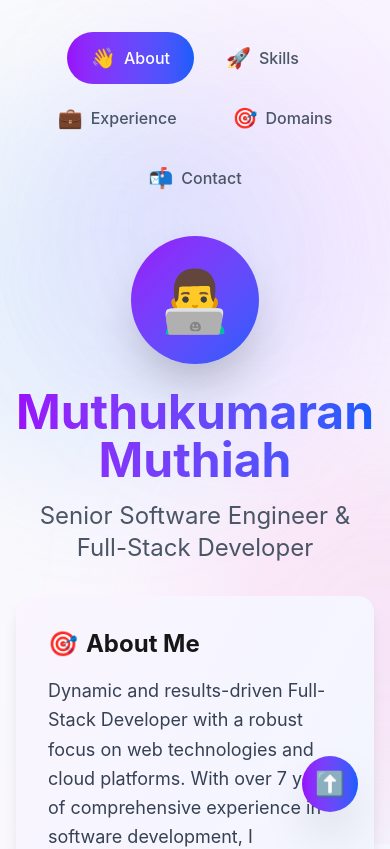
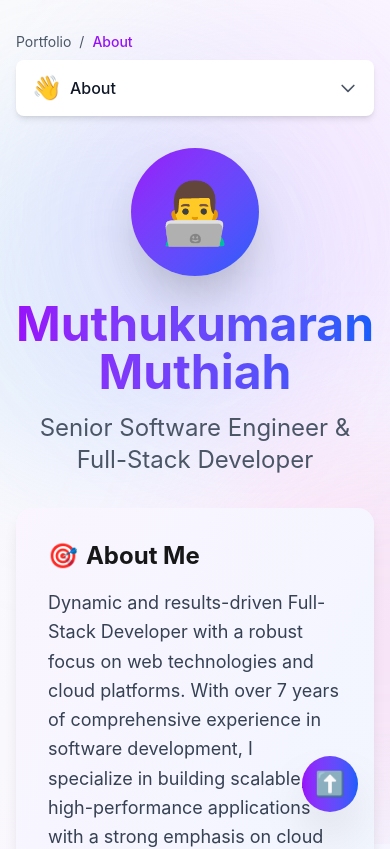
Before and after one commit to muthukumaran-muthiah/muthukumaran-muthiah.github.io, a Next.js app: page / in a window 390 px wide. Shown: the top 849 px of the page. Built offline with nearby package versions, Linux system fonts and the light colour scheme.

Commit message:
Add breadcrumb navigation for mobile devices

```diff
--- a/app/components/TabNavigation.tsx
+++ b/app/components/TabNavigation.tsx
@@ -1,6 +1,7 @@
 'use client';
 
 import { motion } from 'framer-motion';
+import { useState } from 'react';
 
 interface TabNavigationProps {
   activeTab: string;
@@ -9,8 +10,13 @@ interface TabNavigationProps {
 }
 
 export default function TabNavigation({ activeTab, setActiveTab, tabs }: TabNavigationProps) {
+  const [isOpen, setIsOpen] = useState(false);
+  const currentTab = tabs.find((tab) => tab.id === activeTab);
+
   return (
-    <nav className="flex justify-center gap-2 mb-8 flex-wrap">
+    <>
+      {/* Desktop Navigation */}
+      <nav className="hidden md:flex justify-center gap-2 mb-8 flex-wrap">
         {tabs.map((tab) => (
           <motion.button
             key={tab.id}
@@ -27,7 +33,7 @@ export default function TabNavigation({ activeTab, setActiveTab, tabs }: TabNavi
               <motion.div
                 layoutId="activeTab"
                 className="absolute inset-0 bg-gradient-to-r from-purple-600 to-blue-600 rounded-full"
-              transition={{ type: 'spring', bounce: 0.2, duration: 0.6 }}
+                transition={{ type: 'spring' as const, bounce: 0.2, duration: 0.6 }}
               />
             )}
             <span className="relative z-10 flex items-center gap-2">
@@ -37,5 +43,64 @@ export default function TabNavigation({ activeTab, setActiveTab, tabs }: TabNavi
           </motion.button>
         ))}
       </nav>
+
+      {/* Mobile Breadcrumb/Dropdown Navigation */}
+      <div className="md:hidden mb-8">
+        <div className="flex items-center gap-2 text-sm text-gray-600 dark:text-gray-400 mb-2">
+          <span>Portfolio</span>
+          <span>/</span>
+          <span className="text-purple-600 dark:text-purple-400 font-medium">{currentTab?.label}</span>
+        </div>
+
+        <motion.button
+          onClick={() => setIsOpen(!isOpen)}
+          className="w-full px-4 py-3 bg-white dark:bg-gray-800 rounded-lg shadow-md flex items-center justify-between"
+          whileTap={{ scale: 0.98 }}
+        >
+          <span className="flex items-center gap-2">
+            <span className="text-2xl">{currentTab?.icon}</span>
+            <span className="font-medium text-gray-900 dark:text-white">{currentTab?.label}</span>
+          </span>
+          <motion.svg
+            className="w-5 h-5 text-gray-600 dark:text-gray-400"
+            fill="none"
+            stroke="currentColor"
+            viewBox="0 0 24 24"
+            animate={{ rotate: isOpen ? 180 : 0 }}
+            transition={{ duration: 0.3 }}
+          >
+            <path strokeLinecap="round" strokeLinejoin="round" strokeWidth={2} d="M19 9l-7 7-7-7" />
+          </motion.svg>
+        </motion.button>
+
+        {isOpen && (
+          <motion.div
+            initial={{ opacity: 0, y: -10 }}
+            animate={{ opacity: 1, y: 0 }}
+            exit={{ opacity: 0, y: -10 }}
+            className="mt-2 bg-white dark:bg-gray-800 rounded-lg shadow-lg overflow-hidden"
+          >
+            {tabs.map((tab) => (
+              <motion.button
+                key={tab.id}
+                onClick={() => {
+                  setActiveTab(tab.id);
+                  setIsOpen(false);
+                }}
+                className={`w-full px-4 py-3 flex items-center gap-3 transition-colors ${
+                  activeTab === tab.id
+                    ? 'bg-gradient-to-r from-purple-600 to-blue-600 text-white'
+                    : 'text-gray-700 dark:text-gray-300 hover:bg-gray-100 dark:hover:bg-gray-700'
+                }`}
+                whileTap={{ scale: 0.98 }}
+              >
+                <span className="text-xl">{tab.icon}</span>
+                <span className="font-medium">{tab.label}</span>
+              </motion.button>
+            ))}
+          </motion.div>
+        )}
+      </div>
+    </>
   );
 }
```
Lines whose indentation alone changed are shown as unchanged.
